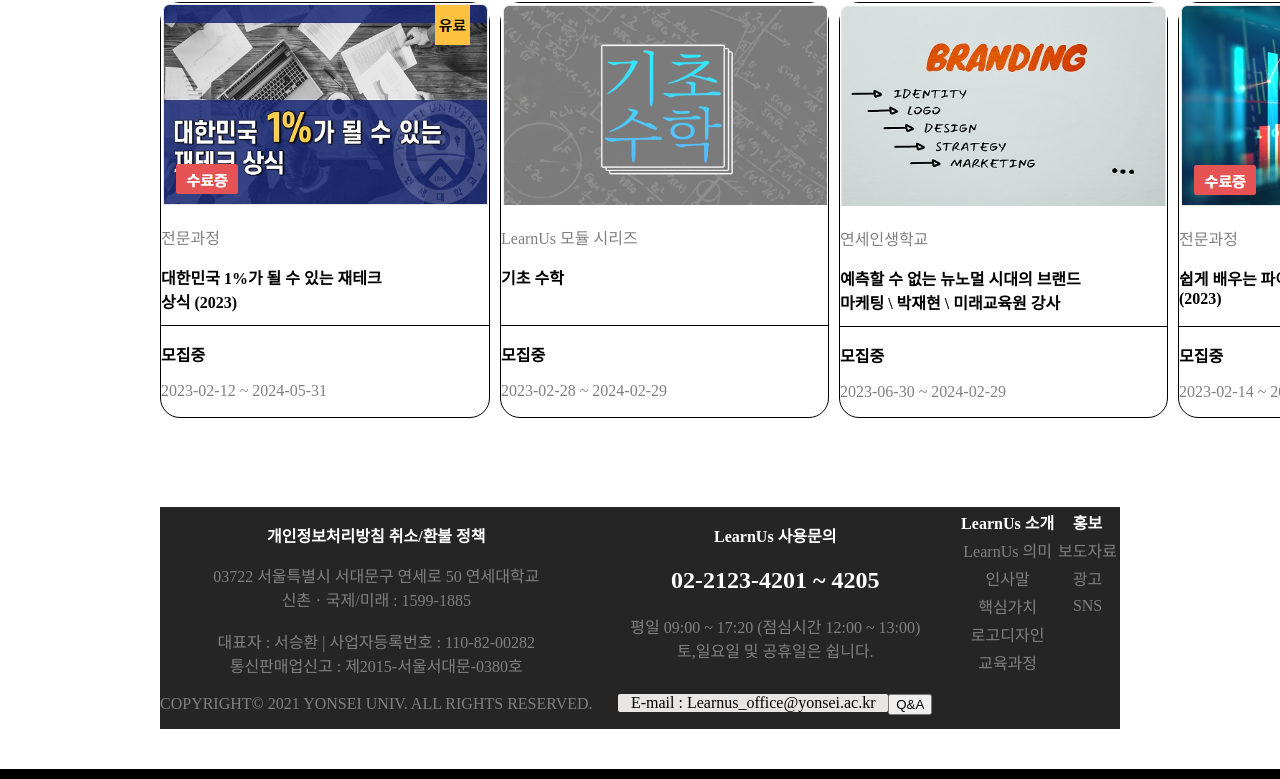
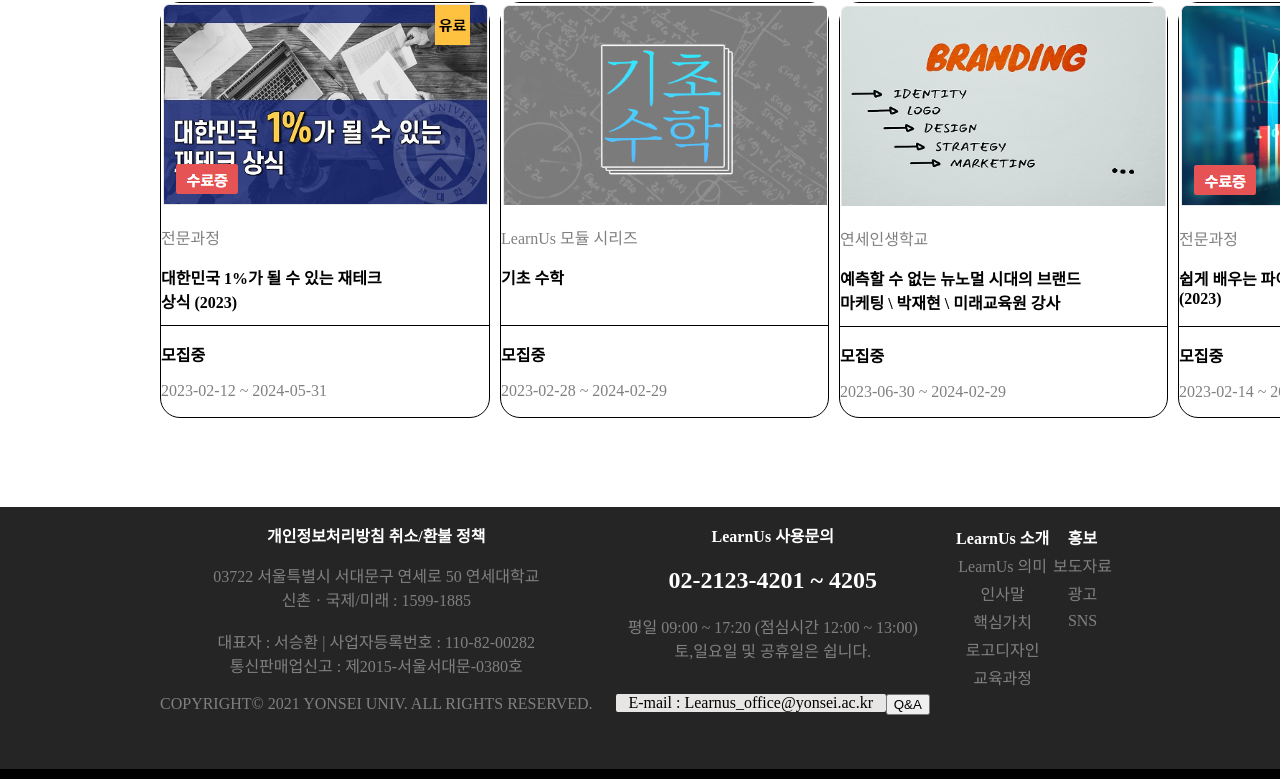
Before and after one commit to SungWoojae/HW3, a plain HTML site: page 3주차과제.html in a window 1280 px wide. Shown: the part 993-1772 px from the top of the page. Drawn offline with Linux system fonts and the light colour scheme.

Commit message:
modification

```diff
--- a/3주차과제.css
+++ b/3주차과제.css
@@ -195,6 +195,11 @@ h1 {
 
 /* footer */
 
+footer {
+    background-color: rgb(37, 37, 37);
+}
+
+
 .first-layer {
     display: flex;
     justify-content: space-between;
@@ -233,6 +238,8 @@ h1 {
     margin-top: 16px;
 }
 
+
+
 .second-layer {
     background-color: black;
     color: white;
@@ -241,14 +248,15 @@ h1 {
     padding-top: 0;
 }
 
-.first-layer {
-    background-color: rgb(37, 37, 37);
-    margin-bottom: 0;
-    padding-bottom: 0;
-}
 
 .second-layer h1 {
     position: relative;
     top: 30px;
     margin-left: 280px;
 }
+
+
+table {
+    margin-top: 15px;
+    margin-right: 5px;
+}
```
Also changed, not shown: 3주차과제.html (+2 -0 lines).
